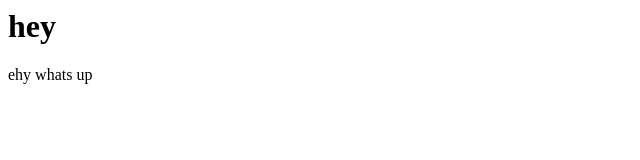
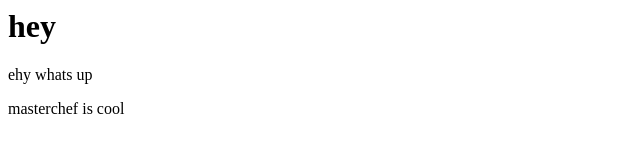
Before and after one commit to jazflora/MyFirstProject, a plain HTML site: page iLoveFun/index.html in a window 1280 px wide. Shown: the whole page, without its empty margins (0-640 px from the left). Drawn offline with Linux system fonts and the light colour scheme.

Commit message:
masterchef new add

```diff
--- a/iLoveFun/index.html
+++ b/iLoveFun/index.html
@@ -1,3 +1,5 @@
 <h1>hey</h1>
 
 <p>ehy whats up</p>
+
+<p>masterchef is cool</p>
```
